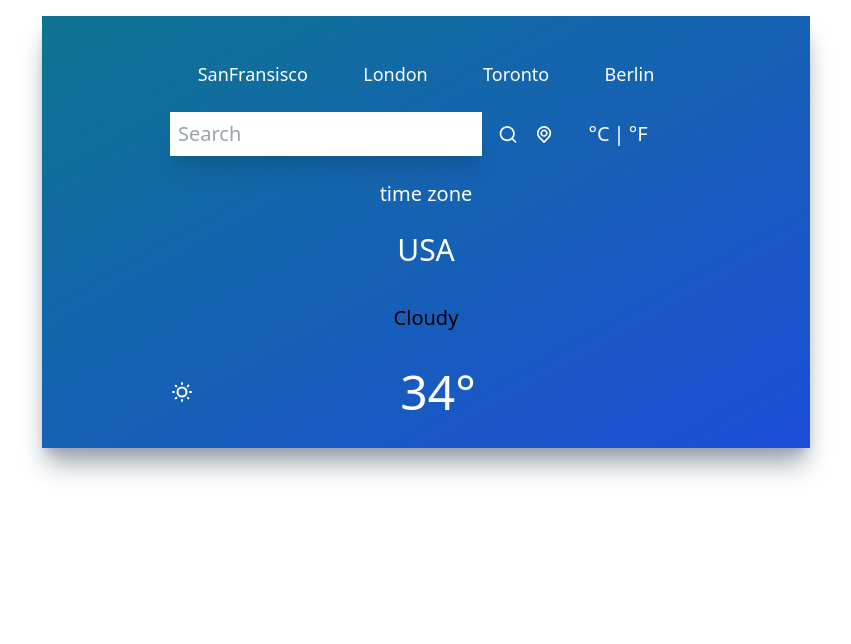
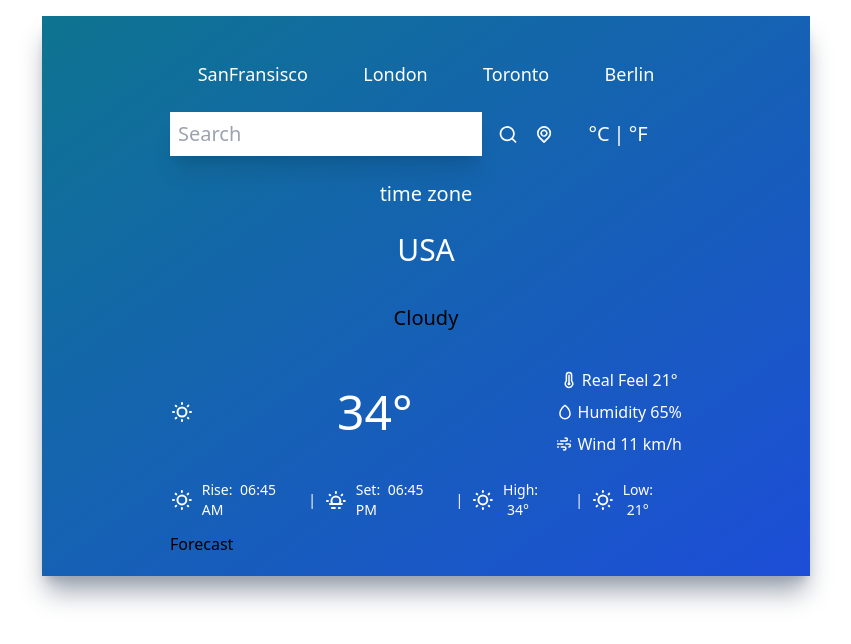
Before and after one commit to arnab9593/advanceJS, a React (Create React App) app in the folder react-weather-app/: page / in a window 1280 px wide. Shown: the top 644 px of the page, without its empty margins (214-1065 px from the left). Built offline with nearby package versions, Linux system fonts and the light colour scheme.

Commit message:
release 4

```diff
--- a/react-weather-app/src/App.js
+++ b/react-weather-app/src/App.js
@@ -2,6 +2,7 @@ import TopButtons from "./Components/TopButtons";
 import Inputs from "./Components/Inputs";
 import TimeAndLocation from "./Components/TimeAndLocation";
 import TemperatureDetails from "./Components/TemperatureDetails";
+import Forecast from "./Components/Forecast";
 
 function App() {
   return (
@@ -11,6 +12,7 @@ function App() {
         <Inputs />
         <TimeAndLocation />
         <TemperatureDetails />
+        <Forecast />
       </div>
 
     </>
--- /dev/null
+++ b/react-weather-app/src/Components/Forecast.jsx
@@ -0,0 +1,9 @@
+import React from 'react'
+
+function Forecast() {
+  return (
+    <div>Forecast</div>
+  )
+}
+
+export default Forecast
--- a/react-weather-app/src/Components/TemperatureDetails.jsx
+++ b/react-weather-app/src/Components/TemperatureDetails.jsx
@@ -1,5 +1,13 @@
 import React from 'react'
 import { UilSun } from '@iconscout/react-unicons'
+import {
+    UilTemperature,
+    UilTear,
+    UilWind,
+    UilArrowUp,
+    UilArrowDown,
+    UilSunset,
+} from "@iconscout/react-unicons";
 
 function TemperatureDetails() {
     return (
@@ -11,9 +19,47 @@ function TemperatureDetails() {
                 <UilSun className='w-150' ></UilSun>
                 <p className='text-5xl'>34°</p>
                 <div className='flex flex-col space-y-2'>
-                    <div className='flex font-light text-sn items-center justify-center'></div>
+
+
+                    <div className='flex font-light text-sn items-center justify-center'>
+                        <UilTemperature size={18} className="mr-1" />
+                        Real Feel
+                        <span className='font-medium ml-1'>21°</span>
+                    </div>
+
+                    <div className='flex font-light text-sn items-center justify-center'>
+                        <UilTear size={18} className="mr-1" />
+                        Humidity
+                        <span className='font-medium ml-1'>65%</span>
+                    </div>
+
+                    <div className='flex font-light text-sn items-center justify-center'>
+                        <UilWind size={18} className="mr-1" />
+                        Wind
+                        <span className='font-medium ml-1'>11 km/h</span>
+                    </div>
                 </div>
             </div>
+
+            <div className='flex flex-row items-center justify-center space-x-2 text-white text-sm py-3'>
+
+                <UilSun />
+                <p className='font-light'>Rise: <span className='font-medium ml-1'>06:45 AM</span></p>
+                <p className='font-light'>|</p>
+
+                <UilSunset />
+                <p className='font-light'>Set: <span className='font-medium ml-1'>06:45 PM</span></p>
+                <p className='font-light'>|</p>
+
+                <UilSun />
+                <p className='font-light'>High: <span className='font-medium ml-1'>34°</span></p>
+                <p className='font-light'>|</p>
+
+                <UilSun />
+                <p className='font-light'>Low: <span className='font-medium ml-1'>21°</span></p>
+
+            </div>
+
         </div>
     )
 }
```
